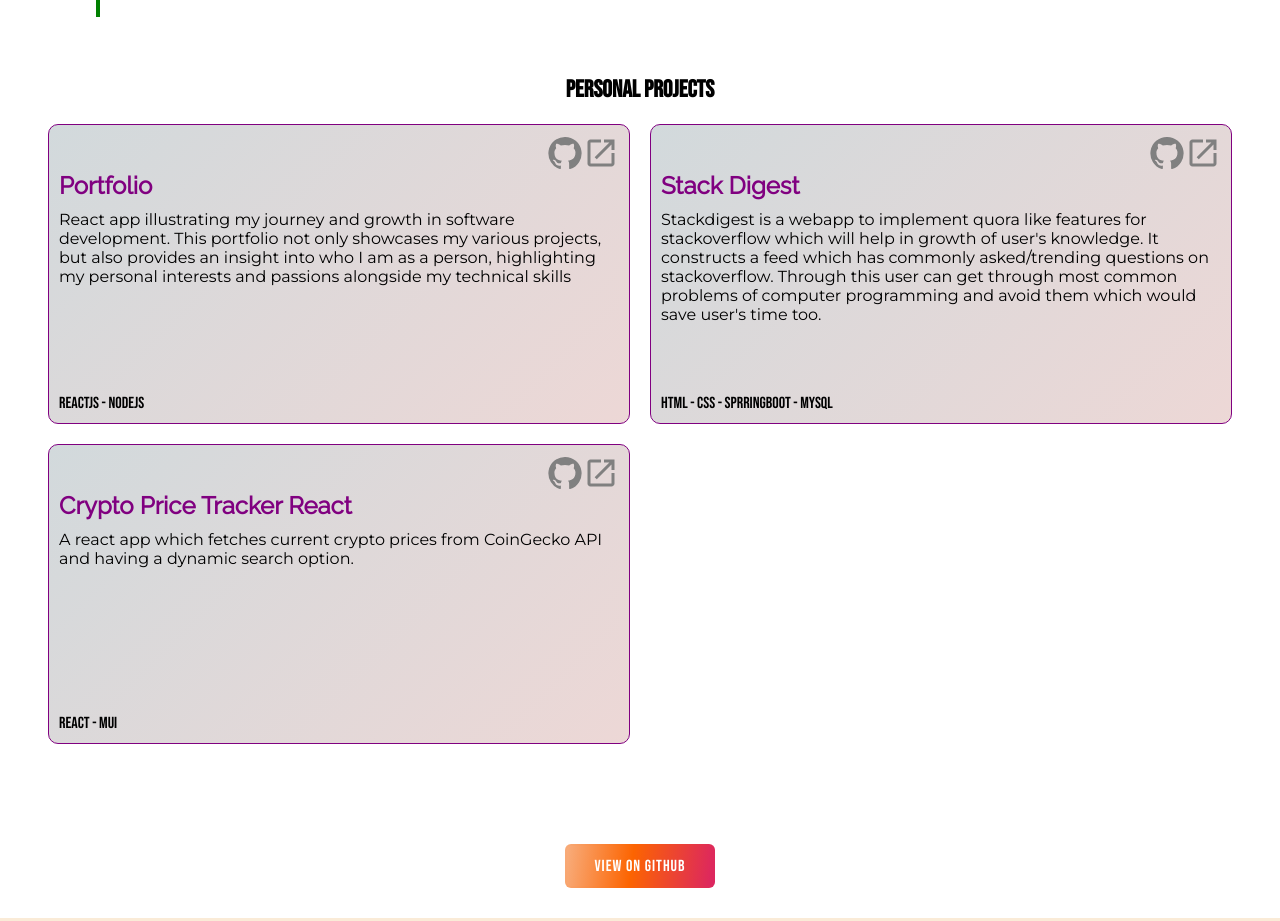
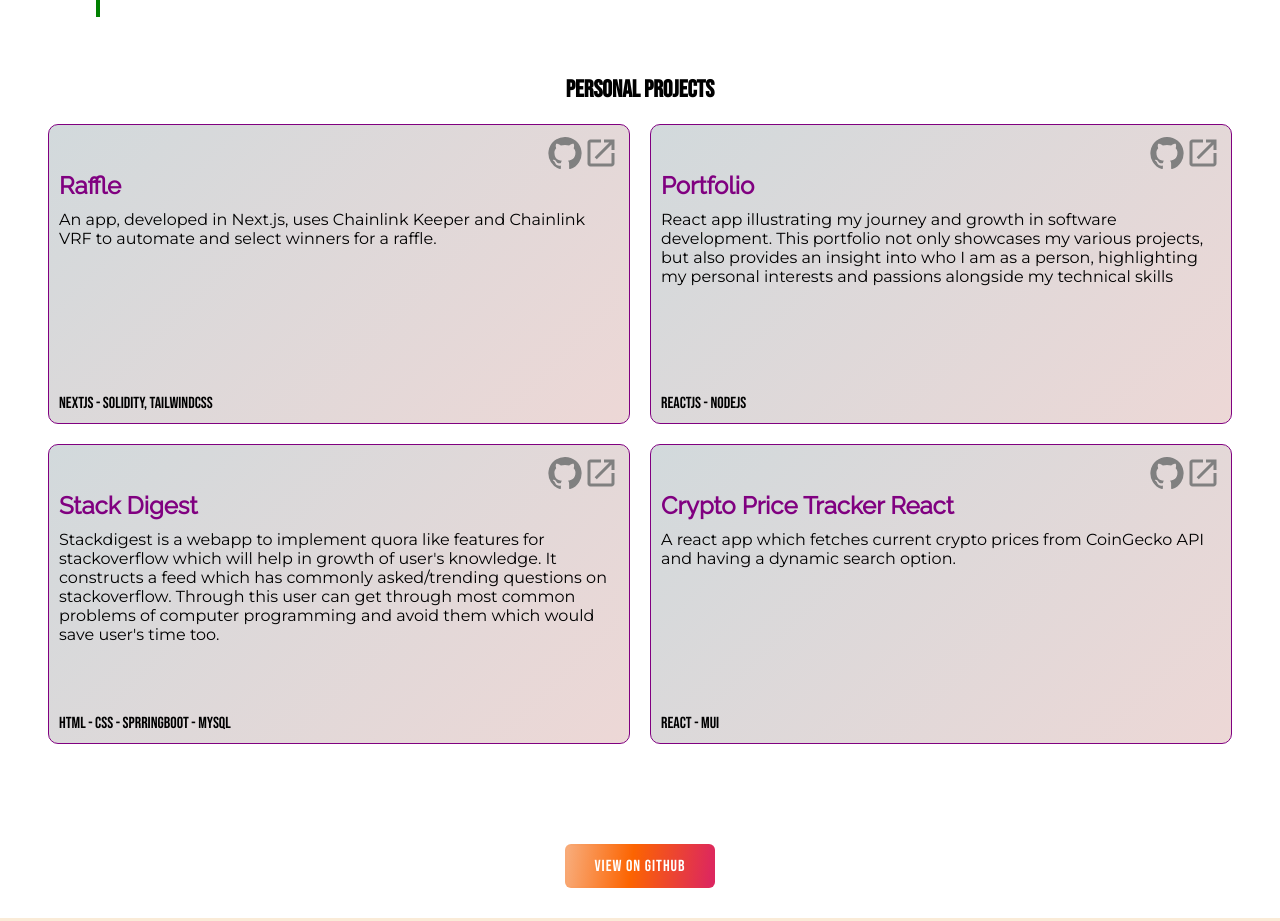
Before and after one commit to sudhanshumishra-js/portfolio, a React app: page /projects in a window 1280 px wide. Shown: the part 920-1841 px from the top of the page. Built offline with nearby package versions, Linux system fonts and the light colour scheme; a web font is replaced by a local one.

Commit message:
updated project section

```diff
--- a/src/pages/Home/Project.tsx
+++ b/src/pages/Home/Project.tsx
@@ -133,6 +133,17 @@ const Project = () => {
         </h2>
         <div className="cards-grid">
           <Card
+            heading="Raffle"
+            description={
+              "An app, developed in Next.js, uses Chainlink Keeper and Chainlink VRF to automate and select winners for a raffle."
+            }
+            techStack={["NextJs", "Solidity, TailwindCSS"]}
+            githubLink={
+              "https://github.com/sudhanshumishra-js/lottery-frontend"
+            }
+            deployedLink={"https://smart-contract-raffle.vercel.app/"}
+          />
+          <Card
             heading="Portfolio"
             description={
               "React app illustrating my journey and growth in software development. This portfolio not only showcases my various projects, but also provides an insight into who I am as a person, highlighting my personal interests and passions alongside my technical skills"
```
Also changed, not shown: webpack.prod.config.ts (+22 -23 lines).
